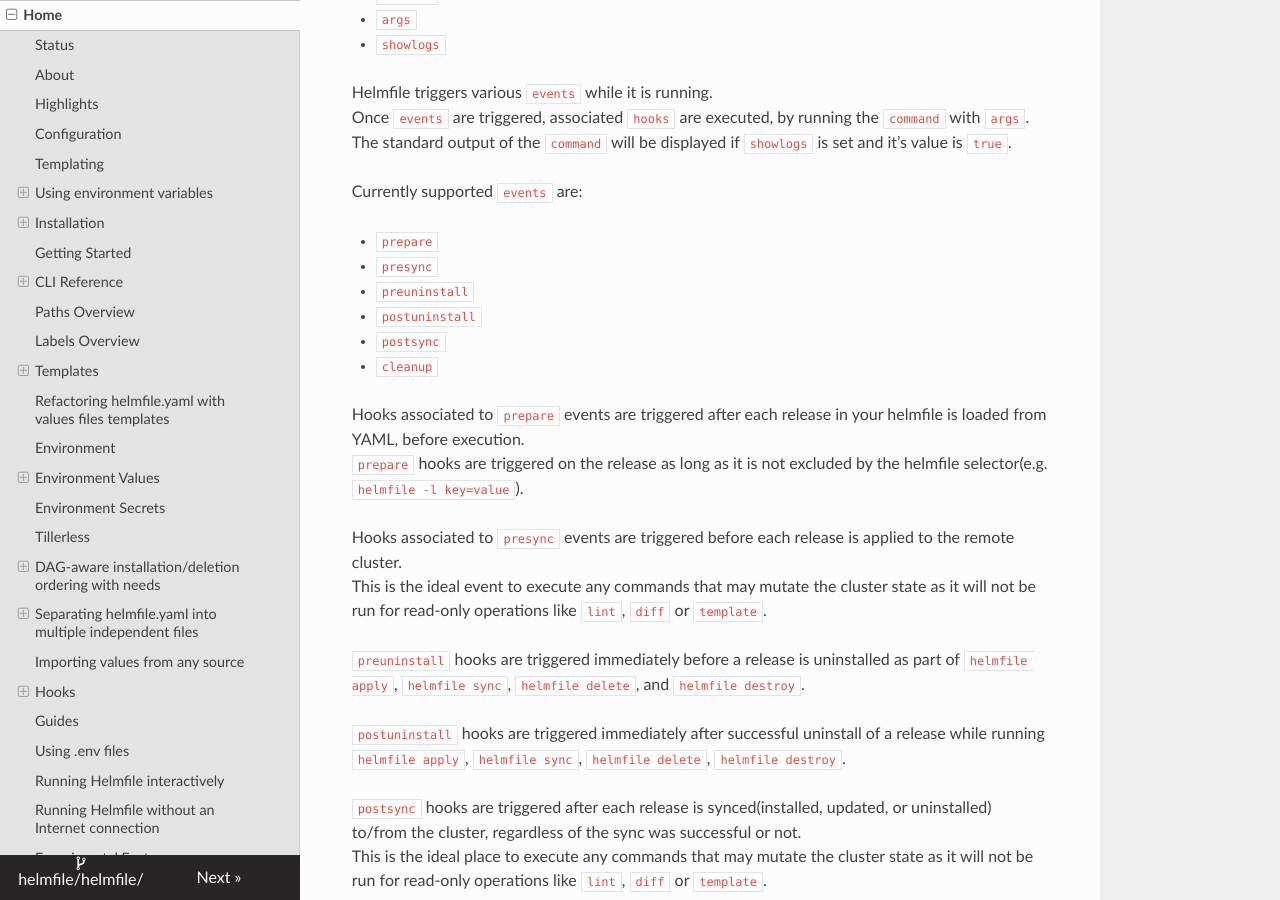
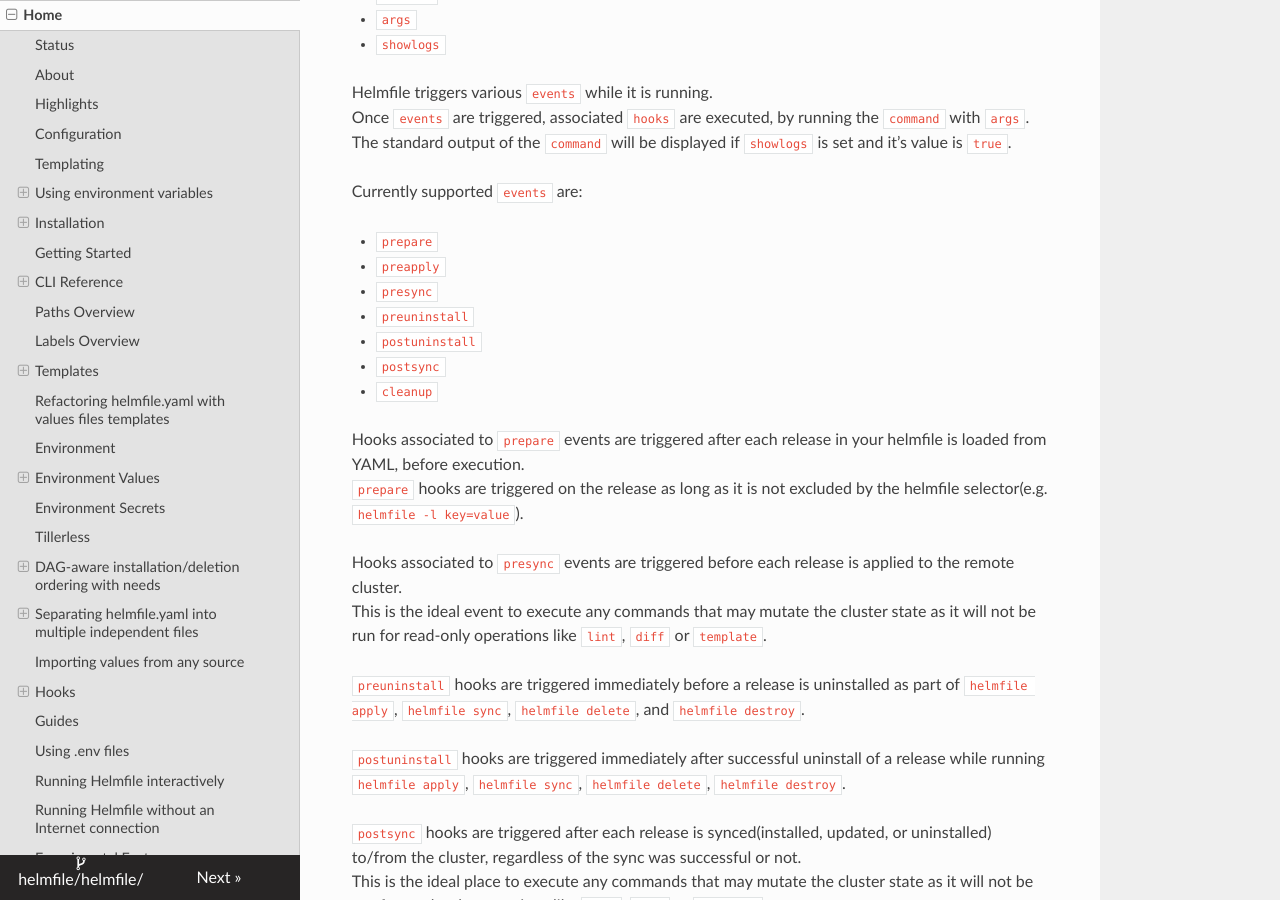
Before and after one commit to alex-tw-lam/helmfile, an MkDocs documentation site: the page built from docs/index.md, in a window 1280 px wide and 900 px high, scrolled down 24232 px. Built offline with MkDocs 1.6.1, drawn with Linux system fonts in a browser that asks for light colours; nearby versions of some CDN libraries.

Commit message:
Update documentation
Signed-off-by: Anton Bretting <sajfer@gmail.com>

```diff
--- a/docs/index.md
+++ b/docs/index.md
@@ -1183,6 +1183,7 @@ Once `events` are triggered, associated `hooks` are executed, by running the `co
 Currently supported `events` are:
 
 - `prepare`
+- `preapply`
 - `presync`
 - `preuninstall`
 - `postuninstall`
```
